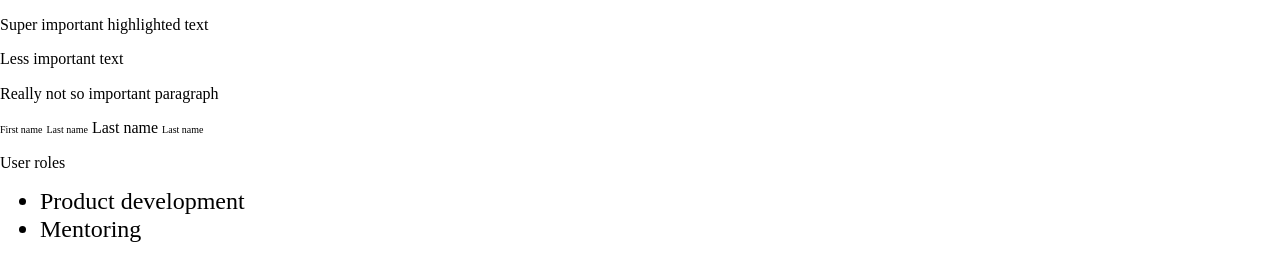
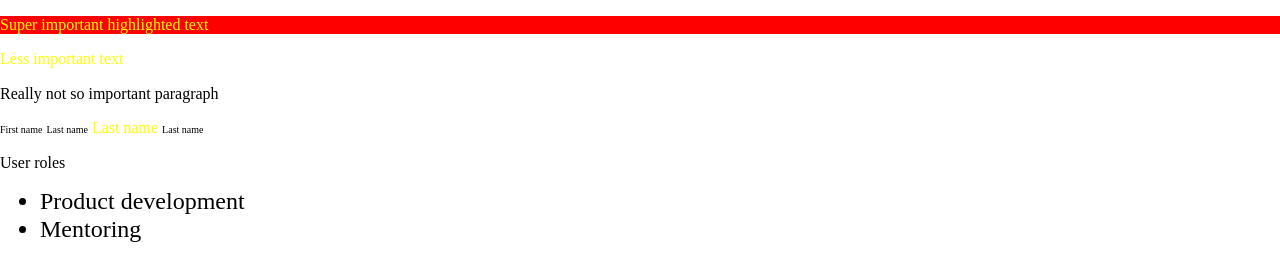
Before and after one commit to vladyslav-soltanovskyi/gromcode-html-css, a plain HTML site: page selectors-basics/combining-selectors/index.html in a window 1280 px wide. Drawn offline with nearby package versions, Linux system fonts and the light colour scheme.

Commit message:
finished task 'combining-selectors'

```diff
--- a/selectors-basics/combining-selectors/styles.css
+++ b/selectors-basics/combining-selectors/styles.css
@@ -1,8 +1,8 @@
-.super-important.higlighted {
+.super-important.highlighted {
     background-color: red;
 }
 
-.higlighted.company-data {
+.highlighted, .company-data {
     color: yellow;
 }
 
```
